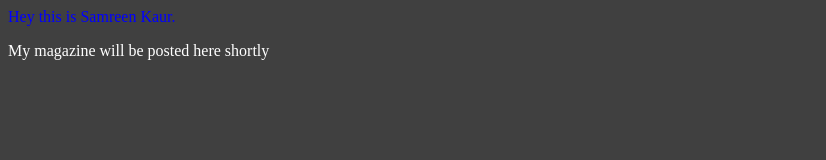
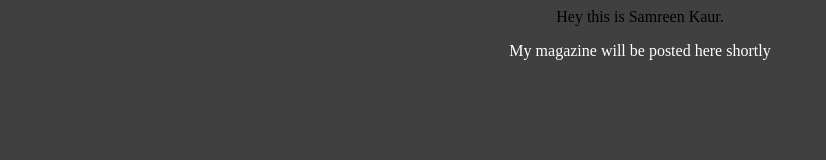
Before and after one commit to samreenkaur-magazine/Build, a plain HTML site: page index.html in a window 1280 px wide. Shown: the whole page, without its empty margins (0-826 px from the left). Drawn offline with Linux system fonts and the light colour scheme.

Commit message:
Update index.html

```diff
--- a/index.html
+++ b/index.html
@@ -2,10 +2,10 @@
   <title> Personal Magazine- Samreen Kaur</title>
   <head></head>
   <body style="display: flex; background:#404040;
-  flex-direction: column;">
+  flex-direction: column; align-items:center; justify-content:center;">
 
 
-    <h style="color:Blue;">Hey this is Samreen Kaur.</h>
+    <h style="color:Black;">Hey this is Samreen Kaur.</h>
     <p style="color:white"> My magazine will be posted here shortly </p>
 
   </body>
```
